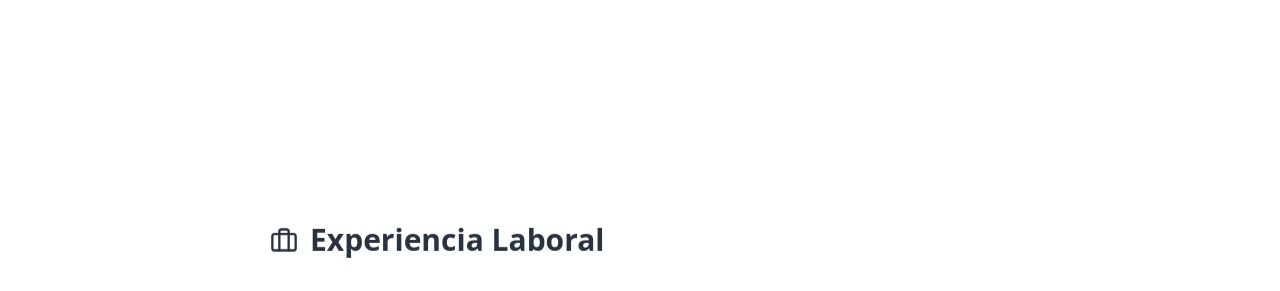
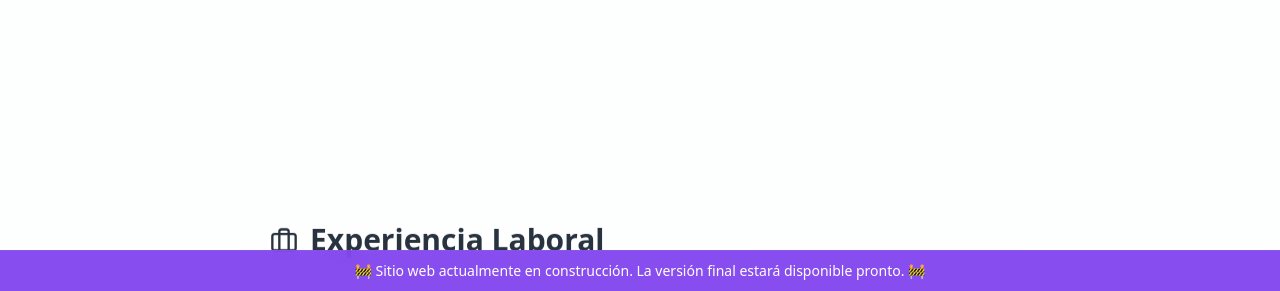
Before and after one commit to l3onkers/l3onkers.github.io, an Astro site: page / in a window 1280 px wide. Shown: the part 509-800 px from the top of the page. Built offline with nearby package versions, Linux system fonts and the light colour scheme; Astro itself is replaced by a stand-in of ours.

Commit message:
feat: add under construction banner

```diff
--- a/src/layouts/Layout.astro
+++ b/src/layouts/Layout.astro
@@ -24,8 +24,13 @@ const { title, description, lang } = Astro.props;
 		<title>{title}</title>
 		<ClientRouter />
 	</head>
-	<body class="relative text-black dark:text-white min-h-screen selection:bg-violet-500 selection:text-white pb-10">
+	<body class="relative text-black dark:text-white min-h-screen selection:bg-violet-500 selection:text-white pb-16">
 		<div class="fixed inset-0 z-[-2] bg-gray-50 dark:bg-neutral-950 bg-[radial-gradient(ellipse_80%_80%_at_50%_-20%,rgba(139,92,246,0.15),rgba(255,255,255,0.9))] dark:bg-[radial-gradient(ellipse_80%_80%_at_50%_-20%,rgba(139,92,246,0.15),rgba(0,0,0,0))]"></div>
+
+		<!-- Under Construction Banner -->
+		<div class="fixed bottom-0 left-0 z-50 w-full p-2.5 bg-violet-600/90 backdrop-blur-md text-white text-center text-sm font-medium border-t border-violet-500/50 shadow-lg anim-fade-in anim-delay-4">
+			🚧 Sitio web actualmente en construcción. La versión final estará disponible pronto. 🚧
+		</div>
 
 		<Header lang={lang as any} />
 		<main class="max-w-4xl mx-auto px-4 mt-24">
```
